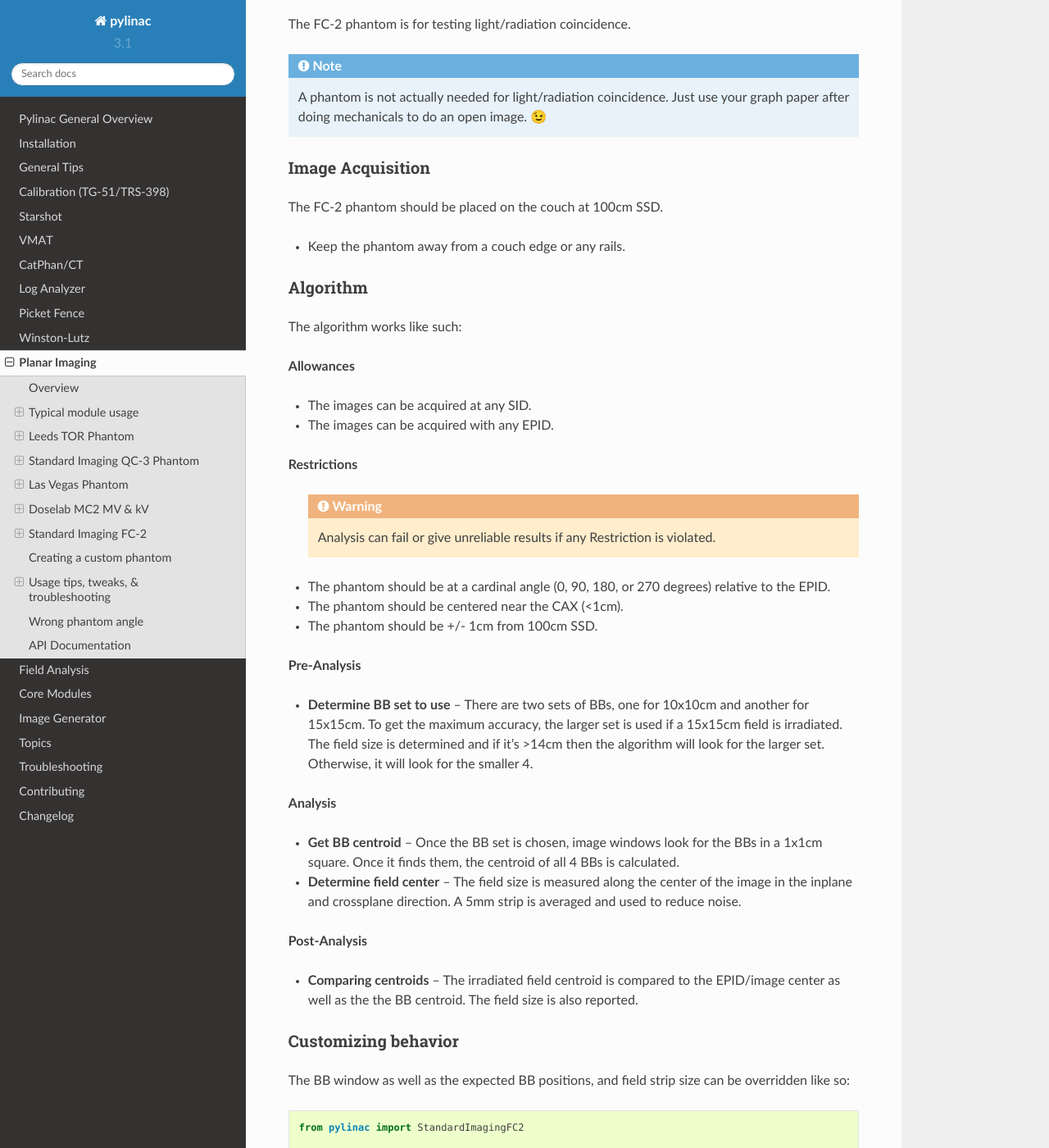
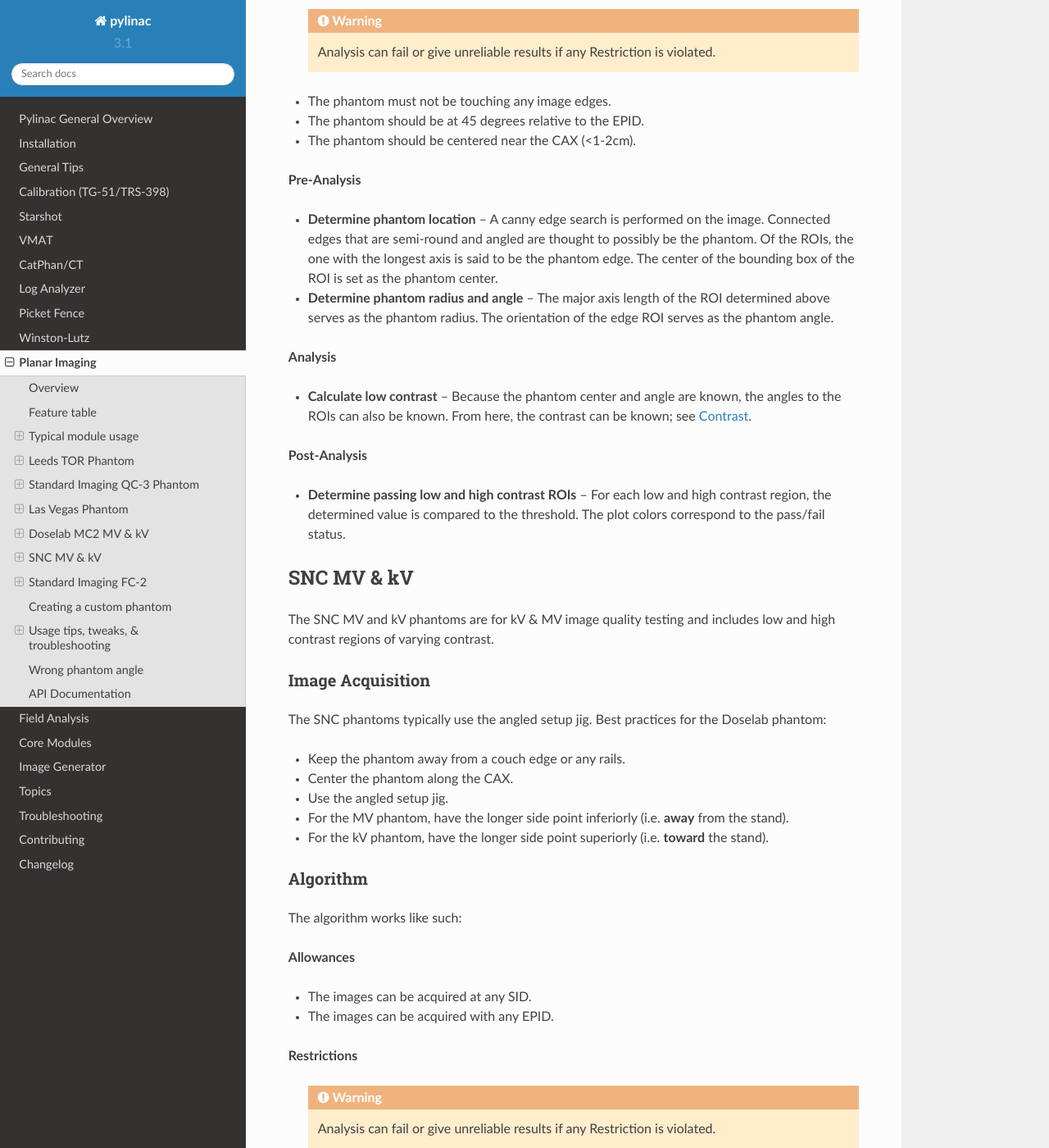
Before and after one commit to jrkerns/pylinac, a Sphinx documentation site: the page built from docs/source/planar_imaging.rst, in a window 1280 px wide and 1400 px high, scrolled down 11287 px. Shown: the whole window at 82% size. Built offline with Sphinx 7.4.7 and the Read the Docs theme 2.0.0, drawn with Linux system fonts in a browser that asks for light colours; some of the changed text lies outside the part shown.

Commit message:
Merged in docs/RAM-1355_snc_docs (pull request #64)
Docs/RAM-1355 snc docs

* version 0.19 skimage requires passing an array.

* add snc mv/kv docs

* add a feature table

* clarify phantom orientation per pr comment


Approved-by: Randy Taylor

```diff
--- a/docs/source/planar_imaging.rst
+++ b/docs/source/planar_imaging.rst
@@ -9,6 +9,21 @@ Overview
 
 .. automodule:: pylinac.planar_imaging
     :no-members:
+
+Feature table
+-------------
+
++------------------+--------------------+--------------------+-----------+-----------+-------------+---------+----------+-------------------------+-------------------------+
+| Feature/Phantom  | Doselab MC2 (MV)   | Doselab MC2 (kV)   | Las Vegas | Leeds TOR | PTW EPID QC | SNC MV  | SNC kV   | SI QC-3 (MV)            | SI QC kV                |
++------------------+--------------------+--------------------+-----------+-----------+-------------+---------+----------+-------------------------+-------------------------+
+| Can be inverted? | No                 | No                 | L/R       | Yes       | No          | No      | No       | No                      | No                      |
++------------------+--------------------+--------------------+-----------+-----------+-------------+---------+----------+-------------------------+-------------------------+
+| SSD setting      | Manual             | Manual             | Manual    | Manual    | Manual      | Manual  | Manual   | Manual                  | Manual                  |
++------------------+--------------------+--------------------+-----------+-----------+-------------+---------+----------+-------------------------+-------------------------+
+| Auto-centering   | Yes                | Yes                | Yes       | Yes       | Yes         | Yes     | Yes      | Yes                     | Yes                     |
++------------------+--------------------+--------------------+-----------+-----------+-------------+---------+----------+-------------------------+-------------------------+
+| Auto-rotation    | Semi (+/-5 from 0) | Semi (+/-5 from 0) | No (0)    | Yes       | No (0)      | No (45) | No (135) | Semi (+/-5 from 45/135) | Semi (+/-5 from 45/135) |
++------------------+--------------------+--------------------+-----------+-----------+-------------+---------+----------+-------------------------+-------------------------+
 
 .. _typical_planar_usage:
 
@@ -374,6 +389,76 @@ The algorithm works like such:
 * The phantom should be at 45 degrees relative to the EPID.
 * The phantom should be centered near the CAX (<1-2cm).
 
+**Pre-Analysis**
+
+* **Determine phantom location** -- A canny edge search is performed on the image. Connected edges that
+  are semi-round and angled are thought to possibly be the phantom. Of the ROIs, the one with the longest
+  axis is said to be the phantom edge. The center of the bounding box of the ROI is set as the phantom center.
+* **Determine phantom radius and angle** -- The major axis length of the ROI determined above serves as the
+  phantom radius. The orientation of the edge ROI serves as the phantom angle.
+
+**Analysis**
+
+* **Calculate low contrast** -- Because the phantom center and angle are known, the angles to the ROIs can also
+  be known. From here, the contrast can be known; see :ref:`contrast`.
+
+**Post-Analysis**
+
+* **Determine passing low and high contrast ROIs** -- For each low and high contrast region, the determined
+  value is compared to the threshold. The plot colors correspond to the pass/fail status.
+
+
+SNC MV & kV
+-----------
+
+The SNC MV and kV phantoms are for kV & MV image quality testing and includes low and high contrast regions of varying contrast.
+
+Image Acquisition
+^^^^^^^^^^^^^^^^^
+
+The SNC phantoms typically use the angled setup jig. Best practices for the Doselab phantom:
+
+* Keep the phantom away from a couch edge or any rails.
+* Center the phantom along the CAX.
+* Use the angled setup jig.
+* For the MV phantom, have the longer side point inferiorly (i.e. **away** from the stand).
+* For the kV phantom, have the longer side point superiorly (i.e. **toward** the stand).
+
+Algorithm
+^^^^^^^^^
+
+The algorithm works like such:
+
+**Allowances**
+
+* The images can be acquired at any SID.
+* The images can be acquired with any EPID.
+
+**Restrictions**
+
+    .. warning:: Analysis can fail or give unreliable results if any Restriction is violated.
+
+* The phantom must not be touching any image edges.
+* The phantom should be at 45 degrees relative to the EPID.
+* The phantom should be centered near the CAX (<1-2cm).
+
+**Pre-Analysis**
+
+* **Determine phantom location** -- A canny edge search is performed on the image. Connected edges that
+  are semi-round and angled are thought to possibly be the phantom. Of the ROIs, the one with the longest
+  axis is said to be the phantom edge. The center of the bounding box of the ROI is set as the phantom center.
+* **Determine phantom radius** -- The major axis length of the ROI determined above serves as the
+  phantom radius.
+
+**Analysis**
+
+* **Calculate low contrast** -- Because the phantom center and angle are known, the angles to the ROIs can also
+  be known. From here, the contrast can be known; see :ref:`contrast`.
+
+**Post-Analysis**
+
+* **Determine passing low and high contrast ROIs** -- For each low and high contrast region, the determined
+  value is compared to the threshold. The plot colors correspond to the pass/fail status.
 
 Standard Imaging FC-2
 ---------------------
```
